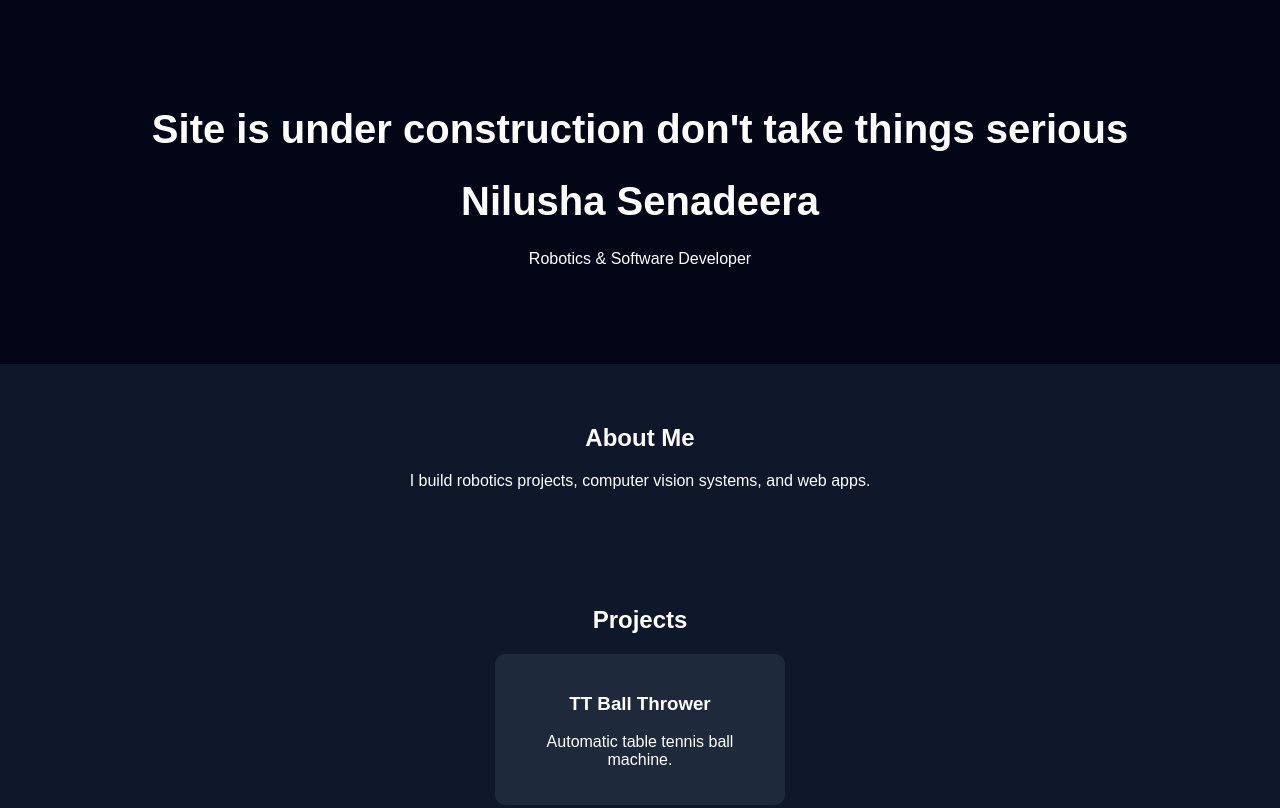
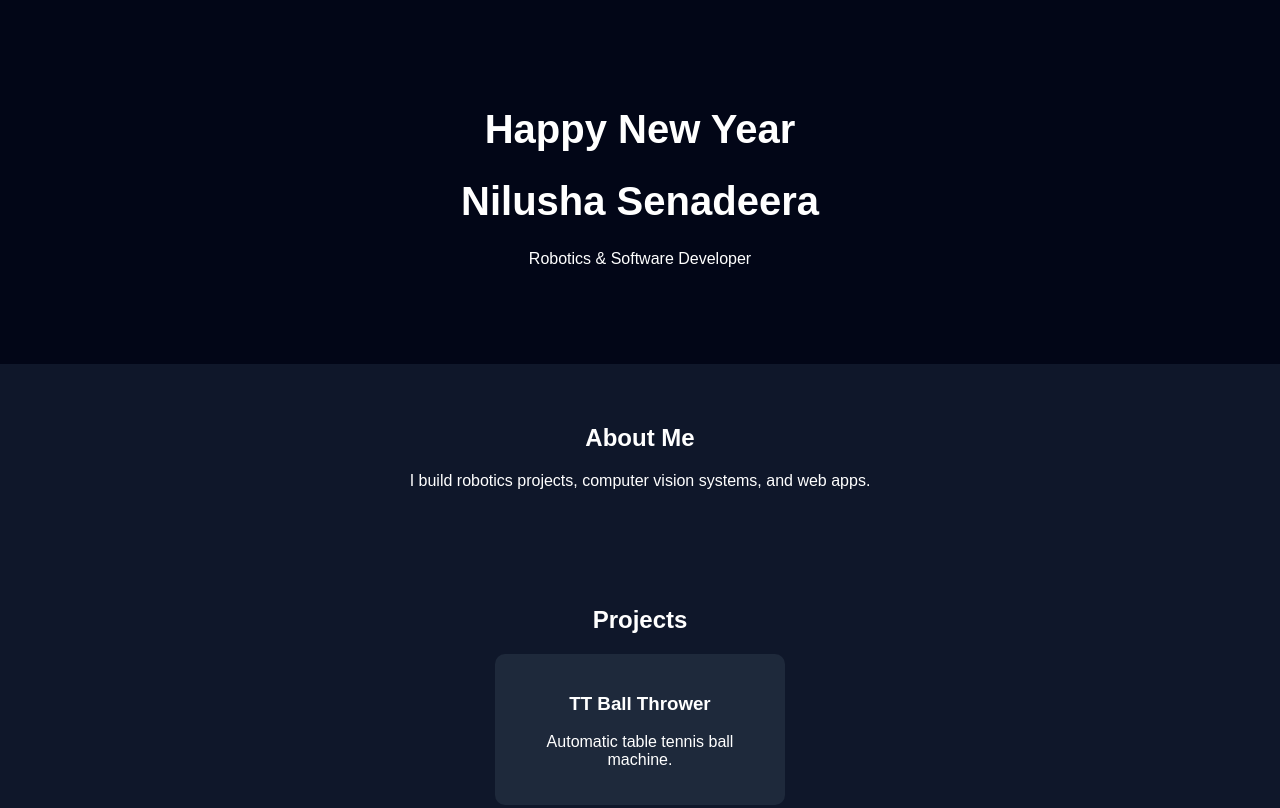
Before and after one commit to Nilusha01/Nilusha01.github.io, a plain HTML site: page index.html in a window 1280 px wide. Shown: the top 808 px of the page. Drawn offline with Linux system fonts and the light colour scheme.

Commit message:
describe what you changed

```diff
--- a/index.html
+++ b/index.html
@@ -9,7 +9,7 @@
 <body>
 
   <header>
-    <h1>Site is under construction don't take things serious</h1>
+    <h1>Happy New Year</h1>
     <h1>Nilusha Senadeera</h1>
     <p>Robotics & Software Developer</p>
   </header>
```
